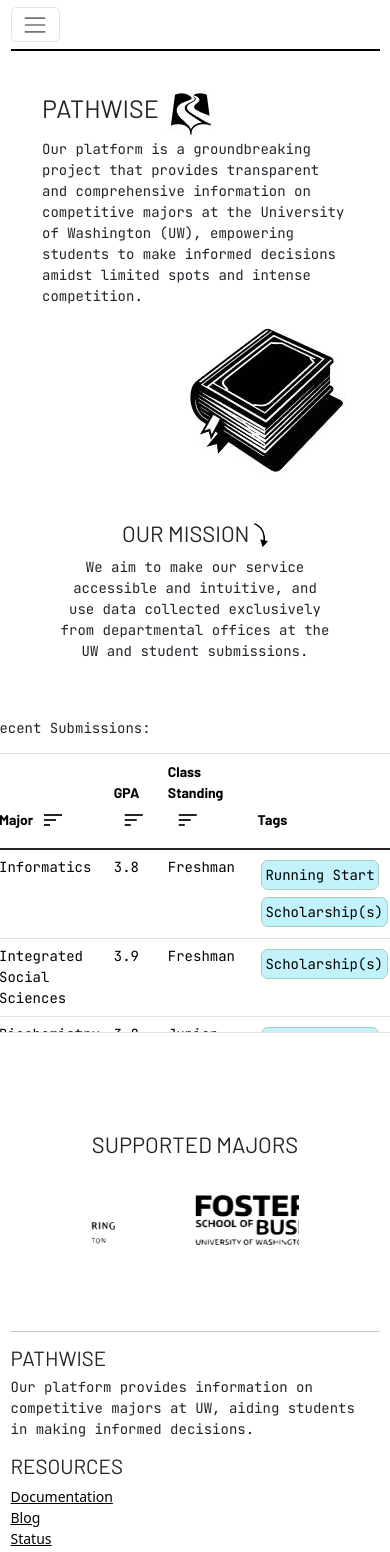
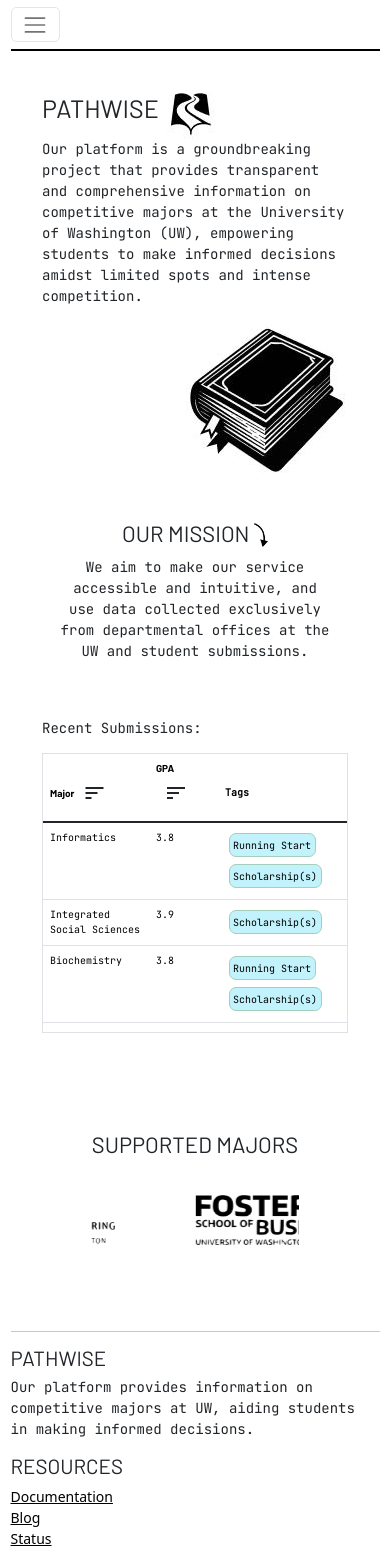
Before and after one commit to info340b-au23/project-info340ba, a React (Create React App) app: page / in a window 390 px wide. Shown: the top 1552 px of the page. Built offline with nearby package versions, Linux system fonts and the light colour scheme.

Commit message:
table resizing

```diff
--- a/src/components/TableView.js
+++ b/src/components/TableView.js
@@ -1,5 +1,6 @@
 import React, { useState } from 'react';
 import _ from 'lodash';
+import '../index.css';
 
 export function TableList(props) {
     // Filter file
@@ -40,7 +41,7 @@ export function TableList(props) {
     });
 
     return (
-        <table className="table-styling table table-hover">
+        <table className="table-styling table table-hover" id='infotable'>
             <thead>
                 <tr>
                     <th>
@@ -54,9 +55,7 @@ export function TableList(props) {
                     <th>Class Standing
                         <SortButton name="Class Standing" onClick={handleClick} active={sortByCriteria === "Class Standing"} ascending={sortByCriteria === "Class Standing" && isAscending}/>
                     </th>
-                    <th>Tags
-                        <SortButton name="Tags"/>
-                    </th>
+                    <th><p className=''>Tags</p></th>
                 </tr>
             </thead>
             <tbody>
--- a/src/index.css
+++ b/src/index.css
@@ -192,19 +192,19 @@ tr {
 }
 
 td:nth-child(1) {
-  width: 13rem;
+  width: 20%;
 }
 
 td:nth-child(2) {
-  width: 7rem;
+  width: 15%;
 }
 
 td:nth-child(3) {
-  width: 11rem;
+  width: 25%;
 }
 
 td:nth-child(4) {
-  width: 20rem;
+  width: 25%;
 }
 
 .drawings {
@@ -254,6 +254,46 @@ td:nth-child(4) {
   }
 }
 
+@media (max-width: 768px) {
+  #infotable td, #infotable th{
+    font-size: 10px;
+  }
+
+  td:nth-child(1) {
+    width: 20%;
+  }
+
+  td:nth-child(2) {
+    width: 20%;
+  }
+
+  td:nth-child(3) {
+    width: 35%;
+  }
+
+  td:nth-child(4) {
+    width: 15%;
+  }
+
+  .material-icons {
+    size: 10px;
+  }
+}
+
+@media (max-width: 550px) {
+  td:nth-child(3), th:nth-child(3) {
+    display: none;
+  }
+
+  td:nth-child(2) {
+    width: 15%;
+  }
+
+  td:nth-child(4) {
+    width: 15%;
+  }
+}
+
 #growingIcon {
   transition: transform 0.1s ease;
 }
```
